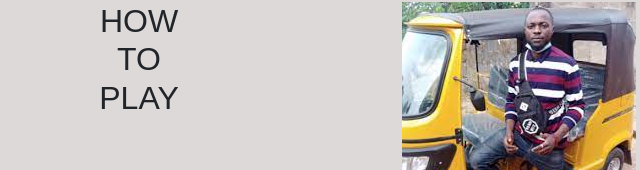
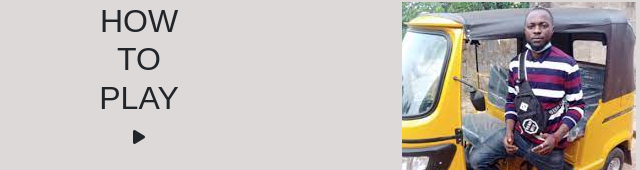
Before and after one commit to vickymania-lang/lottery, a plain HTML site: page about.html in a window 1280 px wide. Shown: the part 630-800 px from the top of the page, 121-761 px from the left. Drawn offline with nearby package versions, Linux system fonts and the light colour scheme; some packages are replaced by stand-ins of ours.

Commit message:
save to github

```diff
--- a/about.html
+++ b/about.html
@@ -146,6 +146,7 @@
         <div class="row">
           <div class="col-sm">
             <h2>HOW <br> TO <br> PLAY</h2>
+            <i class="fa-sharp fa-solid fa-play"></i>
           </div>
           <div class="col-sm">
             <img src="assets/imgs/nnew_keke.jfif" />
```
